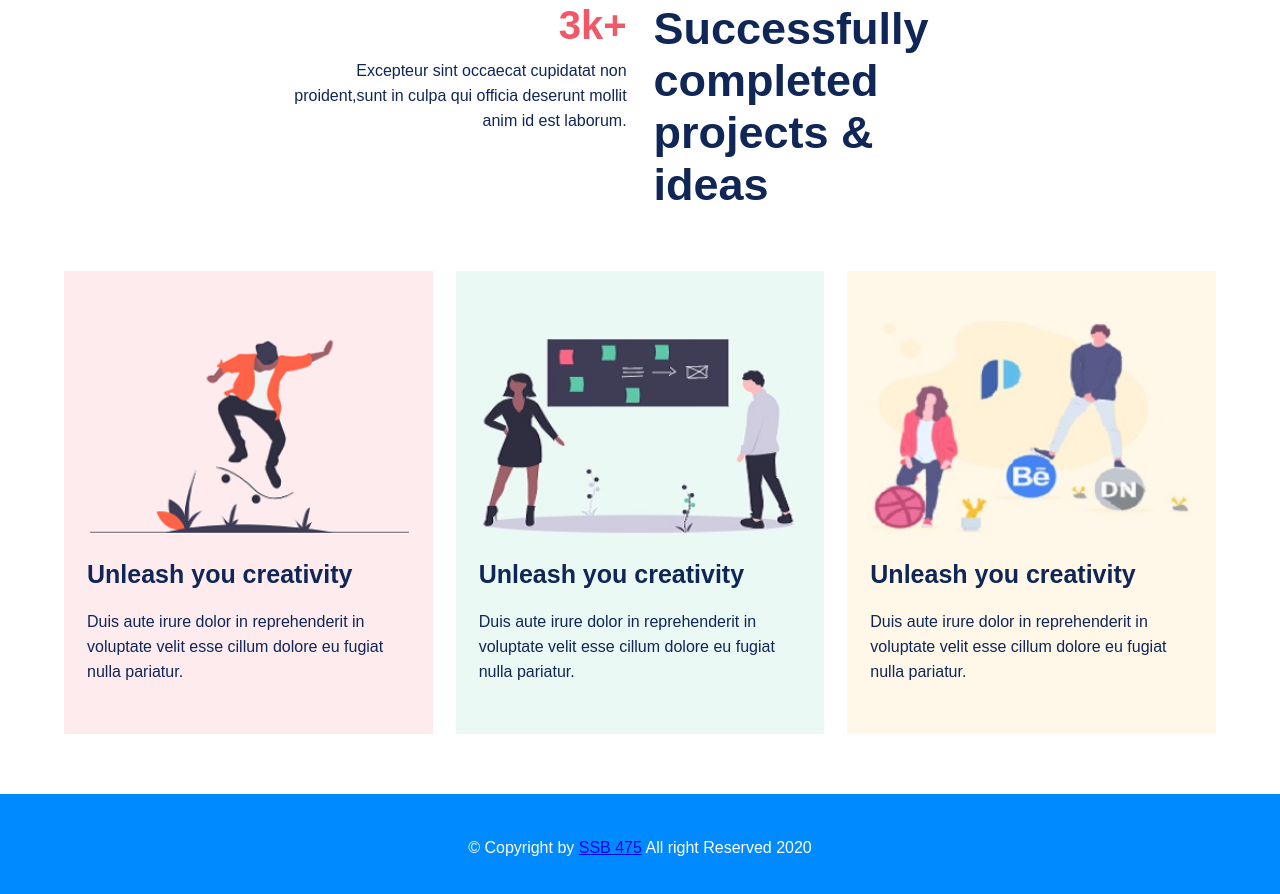
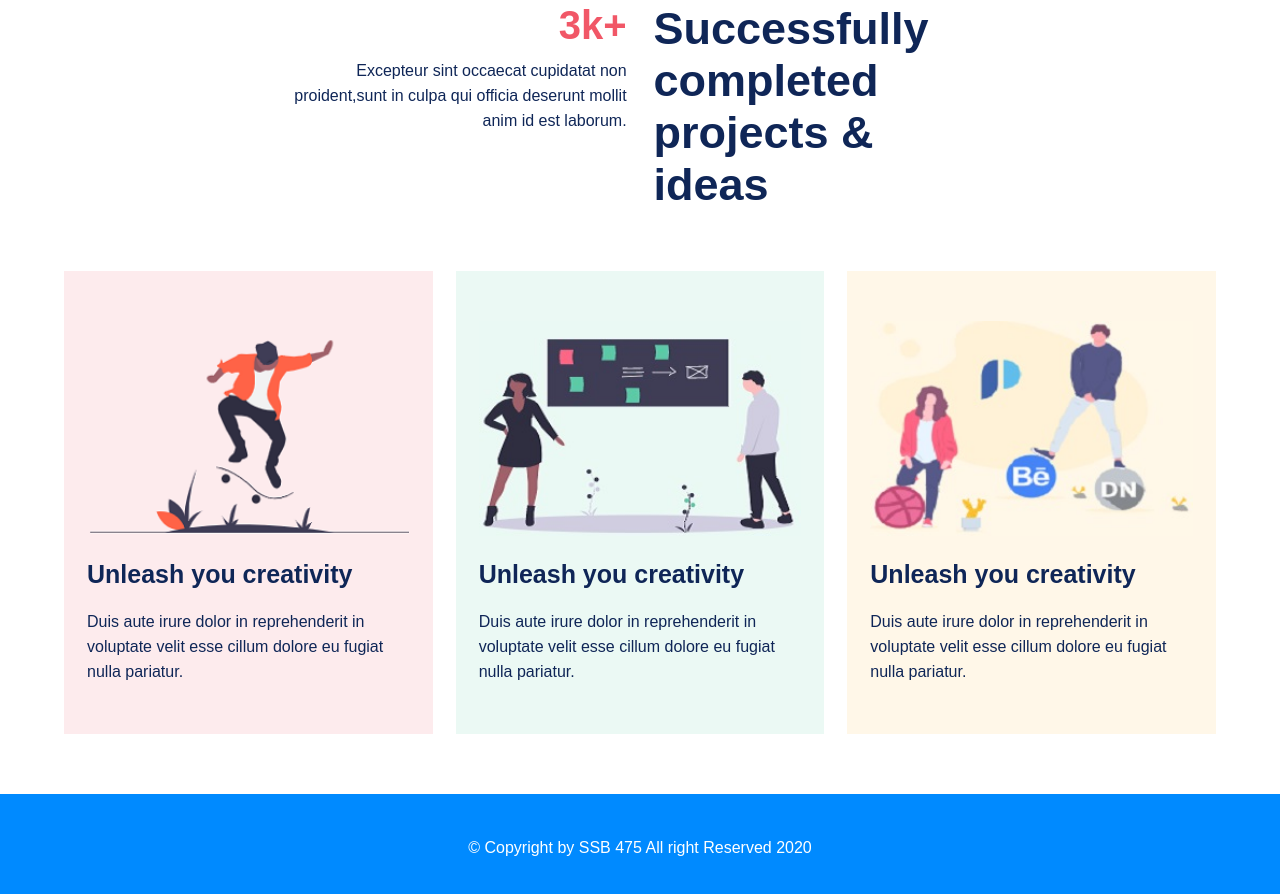
Before and after one commit to DaliaAkter/Quick, a plain HTML site: page index.html in a window 1280 px wide. Shown: the part 1059-1953 px from the top of the page. Drawn offline with Linux system fonts and the light colour scheme.

Commit message:
Update style.css
correction

```diff
--- a/css/style.css
+++ b/css/style.css
@@ -182,7 +182,7 @@ footer{
     text-align: center;
     color: white;
 }
-.footer_content p span{
+.footer_content p a{
     color: white;
     text-decoration: none;
 }
```
